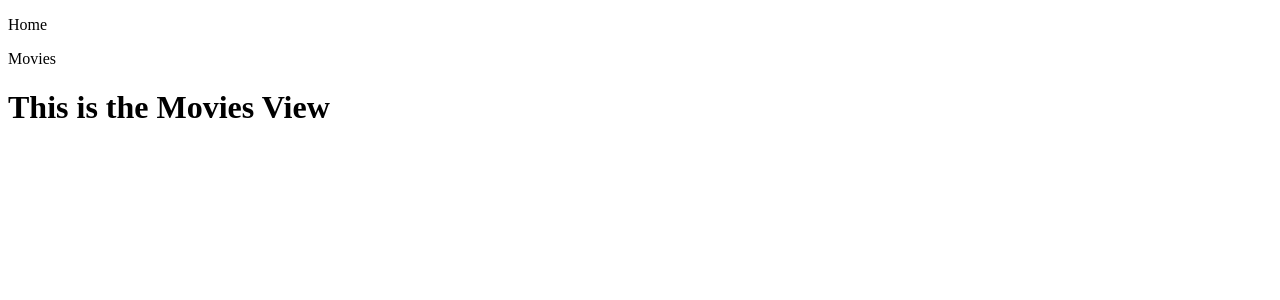
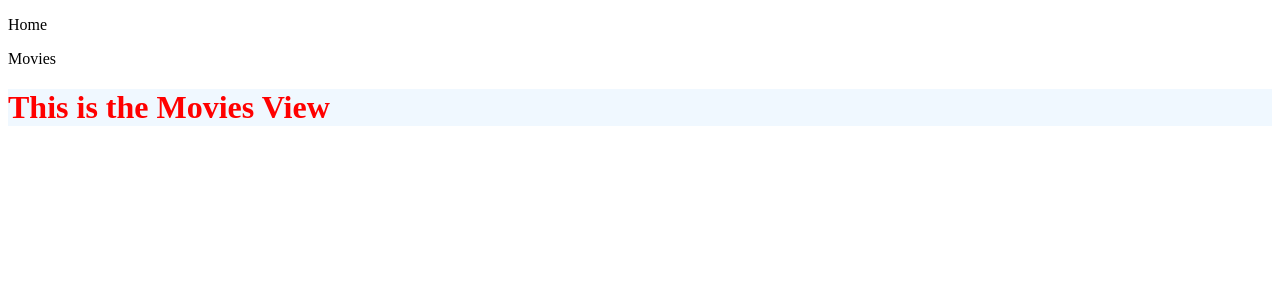
Before and after one commit to jensgost/React_1, a React (Create React App) app: page /movies in a window 1280 px wide. Shown: the top 300 px of the page. Built offline with nearby package versions, Linux system fonts and the light colour scheme.

Commit message:
added css styling

```diff
--- a/package.json
+++ b/package.json
@@ -11,6 +11,7 @@
     "react-router-dom": "^6.0.2",
     "react-scripts": "4.0.3",
     "set-default-browser": "^1.1.2",
+    "styled-components": "^5.3.3",
     "web-vitals": "^1.1.2"
   },
   "scripts": {
--- a/src/views/movies/MoviesView.jsx
+++ b/src/views/movies/MoviesView.jsx
@@ -1,7 +1,14 @@
+import styled from "styled-components";
+
 export const MoviesView = () => {
   return (
     <div>
-      <h1>This is the Movies View</h1>
+      <H1>This is the Movies View</H1>
     </div>
   );
 };
+
+const H1 = styled.h1`
+    color: red;
+    background-color: aliceblue;
+`
```
Also changed, not shown: 1 other file (tests, documents, lock files or other folders).
